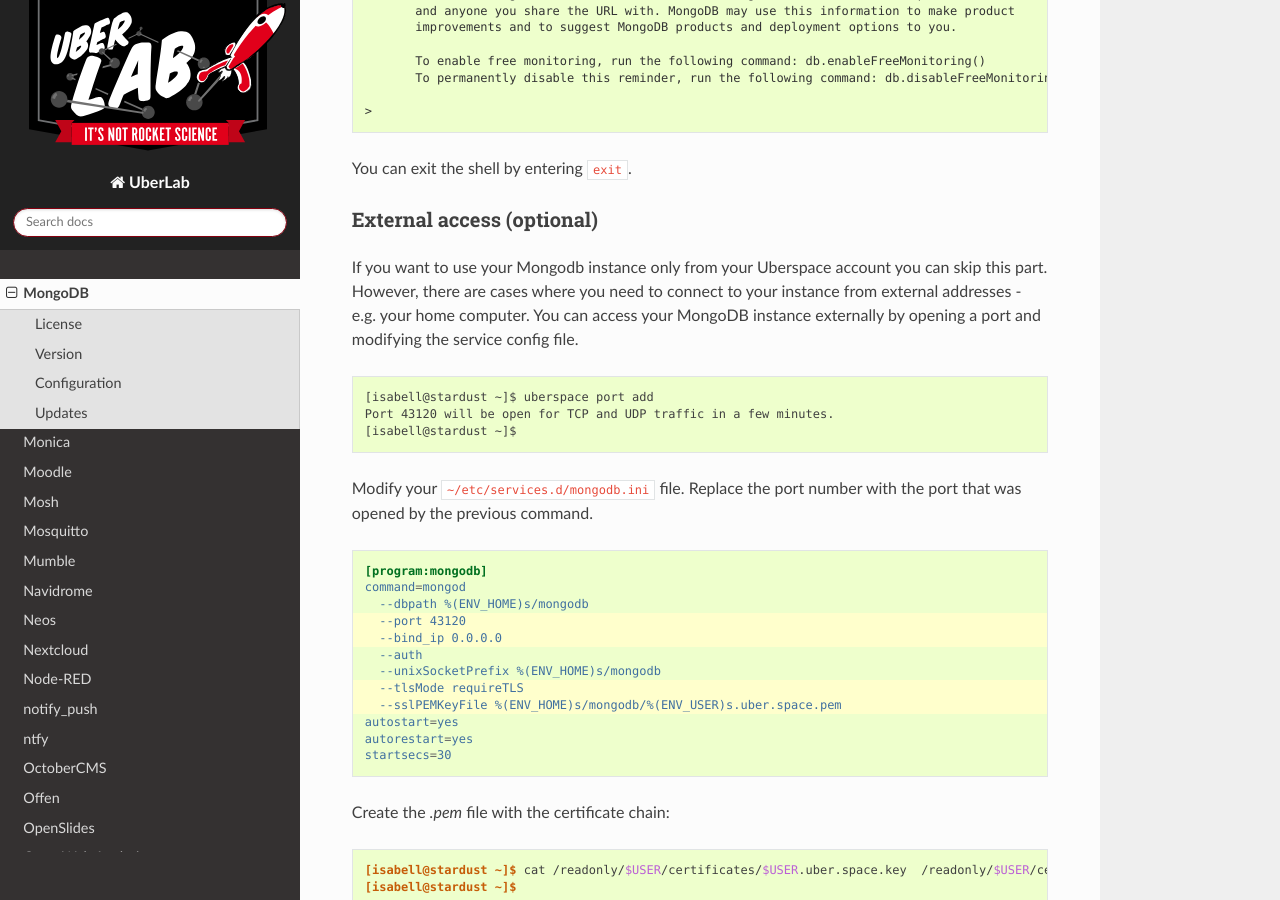
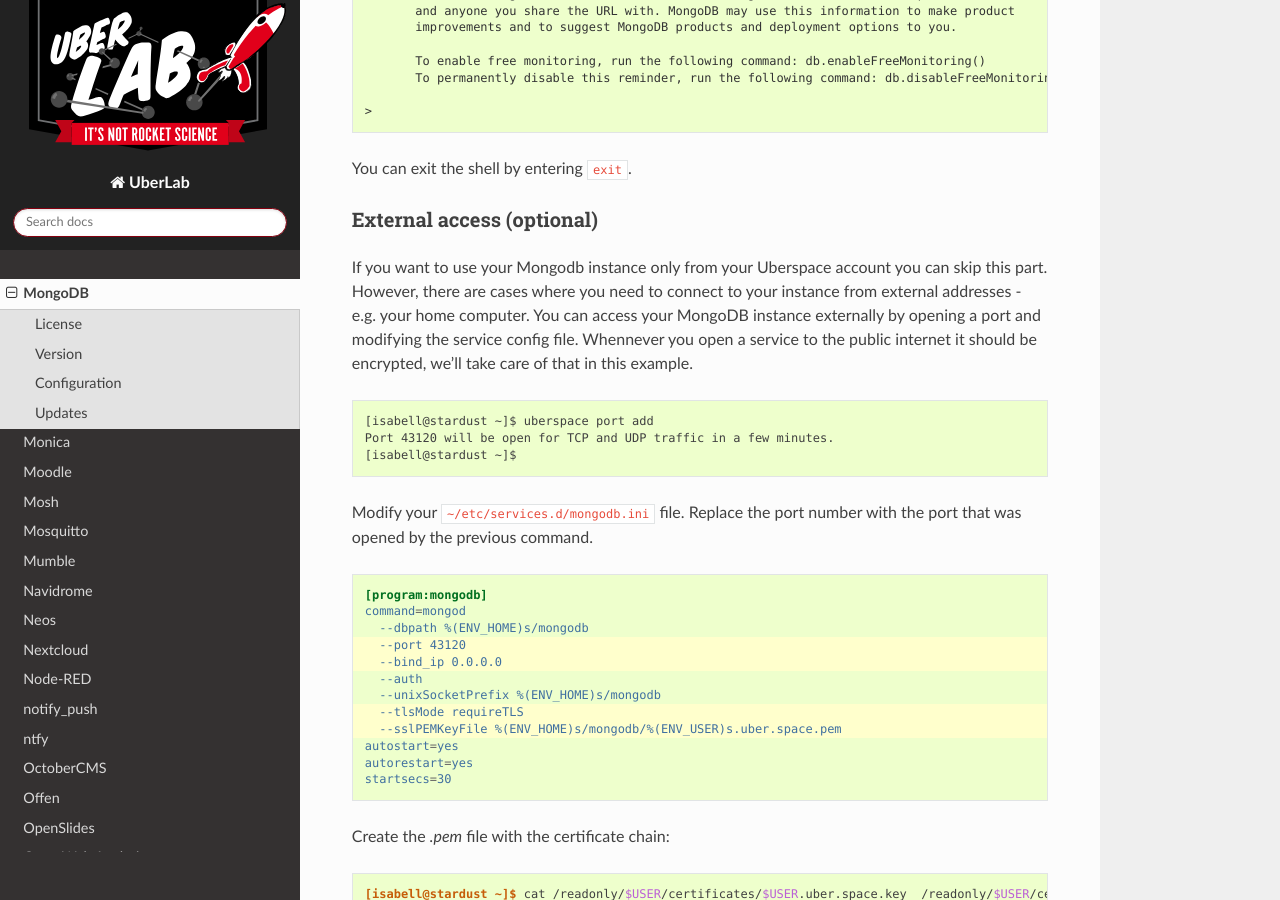
Before and after one commit to Uberspace/lab, a Sphinx documentation site: the page built from source/guide_mongodb.rst, in a window 1280 px wide and 900 px high, scrolled down 3544 px. Built offline with Sphinx 7.4.7 and the Read the Docs theme 2.0.0, drawn with Linux system fonts in a browser that asks for light colours.

Commit message:
[mongodb] fix formattiong and add information about encryption

```diff
--- a/source/guide_mongodb.rst
+++ b/source/guide_mongodb.rst
@@ -161,7 +161,7 @@
 External access (optional)
 --------------------------
 
-If you want to use your Mongodb instance only from your Uberspace account you can skip this part. However, there are cases where you need to connect to your instance from external addresses - e.g. your home computer. You can access your MongoDB instance externally by opening a port and modifying the service config file.
+If you want to use your Mongodb instance only from your Uberspace account you can skip this part. However, there are cases where you need to connect to your instance from external addresses - e.g. your home computer. You can access your MongoDB instance externally by opening a port and modifying the service config file. Whennever you open a service to the public internet it should be encrypted, we'll take care of that in this example.
 
 .. code-block:: none
 
@@ -206,7 +206,7 @@
  [isabell@stardust ~]$
 
 
-Access your instance via the following URI: `mongodb://<username>_mongoroot:<password>@isabell.uber.space:<port>/admin?tls=true`
+Access your instance via the following URI: ``mongodb://<username>_mongoroot:<password>@isabell.uber.space:<port>/admin?tls=true``
 
 
 Updates
```
